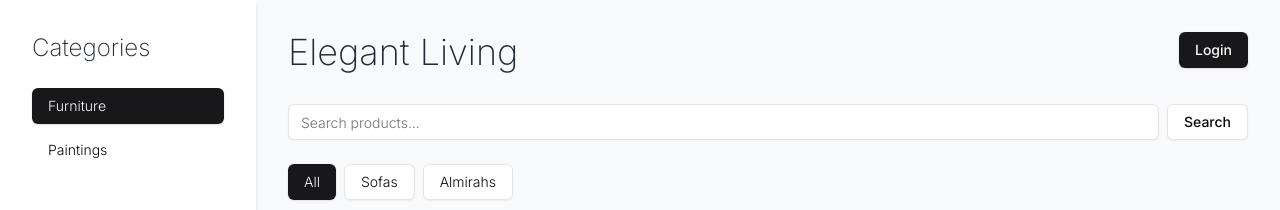
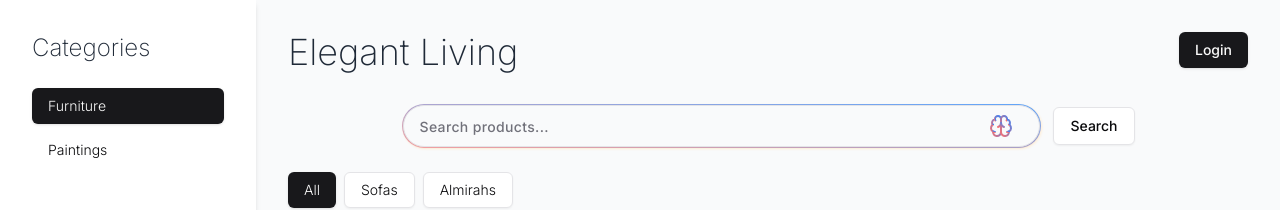
Before and after one commit to GurneeshBudhiraja/ai-recommendation-engine, a Next.js app: page / in a window 1280 px wide. Shown: the top 210 px of the page. Built offline with nearby package versions, Linux system fonts and the light colour scheme; no server answers.

Commit message:
feat: -add the `search-bar.tsx` -expands the input field when the user clicks on the brain icon -add the file selector in the expanded input field

```diff
--- a/package.json
+++ b/package.json
@@ -21,6 +21,7 @@
     "axios": "^1.7.9",
     "class-variance-authority": "^0.7.1",
     "clsx": "^2.1.1",
+    "framer-motion": "^11.15.0",
     "lucide-react": "^0.468.0",
     "mongoose": "^8.9.2",
     "next": "15.1.0",
--- /dev/null
+++ b/public/brain-icon.tsx
@@ -0,0 +1,32 @@
+const BrainIcon = () => (
+  <svg
+    xmlns="http://www.w3.org/2000/svg"
+    width="24"
+    height="24"
+    viewBox="0 0 24 24"
+    fill="none"
+    stroke="url(#lighter-gradient)"
+    strokeWidth="2"
+    strokeLinecap="round"
+    strokeLinejoin="round"
+    className="lucide lucide-brain"
+  >
+    <defs>
+      <linearGradient id="lighter-gradient" x1="0%" y1="100%" x2="100%" y2="0%">
+        <stop offset="0%" stopColor="#f87171" /> {/* Softer red */}
+        <stop offset="100%" stopColor="#3b82f6" /> {/* Softer blue */}
+      </linearGradient>
+    </defs>
+    <path d="M12 5a3 3 0 1 0-5.997.125 4 4 0 0 0-2.526 5.77 4 4 0 0 0 .556 6.588A4 4 0 1 0 12 18Z" />
+    <path d="M12 5a3 3 0 1 1 5.997.125 4 4 0 0 1 2.526 5.77 4 4 0 0 1-.556 6.588A4 4 0 1 1 12 18Z" />
+    <path d="M15 13a4.5 4.5 0 0 1-3-4 4.5 4.5 0 0 1-3 4" />
+    <path d="M17.599 6.5a3 3 0 0 0 .399-1.375" />
+    <path d="M6.003 5.125A3 3 0 0 0 6.401 6.5" />
+    <path d="M3.477 10.896a4 4 0 0 1 .585-.396" />
+    <path d="M19.938 10.5a4 4 0 0 1 .585.396" />
+    <path d="M6 18a4 4 0 0 1-1.967-.516" />
+    <path d="M19.967 17.484A4 4 0 0 1 18 18" />
+  </svg>
+);
+
+export default BrainIcon;
--- a/src/app/page.tsx
+++ b/src/app/page.tsx
@@ -1,17 +1,18 @@
 "use client";
 
 import { useState } from "react";
-import { Input } from "@/components/ui/input";
-import { Button } from "@/components/ui/button";
 import { Sidebar } from "@/components/sidebar";
 import { FurnitureTopBar } from "@/components/furniture-top-bar";
 import { ProductGrid } from "@/components/product-grid";
 import HomeHeaderActions from "@/components/home-header-actions";
+import SearchBar from "@/components/search-bar";
+import { cn } from "@/lib/utils";
 
 const Home = () => {
   const [selectedCategory, setSelectedCategory] = useState("furniture");
   const [selectedSubcategory, setSelectedSubcategory] = useState("all");
   const [searchTerm, setSearchTerm] = useState("");
+  const [aiSearch, setAISearch] = useState<boolean>(false);
 
   return (
     <div className="flex h-screen bg-gray-50 font-light">
@@ -20,23 +21,20 @@ const Home = () => {
         setSelectedCategory={setSelectedCategory}
       />
       <div className="flex-1 overflow-auto">
-        <div className="p-8 ">
+        <div className="p-8 relative">
           <div className="inline-flex justify-between items-start  w-full ">
             <h1 className="text-4xl font-extralight mb-8 text-gray-800">
               Elegant Living
             </h1>
             <HomeHeaderActions />
           </div>
-          <div className="mb-6 flex items-center">
-            <Input
-              type="text"
-              placeholder="Search products..."
-              className="mr-2 bg-white"
-              value={searchTerm}
-              onChange={(e) => setSearchTerm(e.target.value)}
-            />
-            <Button variant="outline">Search</Button>
-          </div>
+
+          <SearchBar
+            searchTerm={searchTerm}
+            setSearchTerm={setSearchTerm}
+            aiSearch={aiSearch}
+            setAISearch={setAISearch}
+          />
           {selectedCategory === "furniture" && (
             <FurnitureTopBar
               selectedSubcategory={selectedSubcategory}
@@ -46,7 +44,10 @@ const Home = () => {
           <ProductGrid
             category={selectedCategory}
             subcategory={selectedSubcategory}
-            searchTerm={searchTerm}
+            searchTerm={!aiSearch ? searchTerm : ""}
+            className={cn("transition-opacity ease-in-out duration-200", {
+              "opacity-50": aiSearch,
+            })}
           />
         </div>
       </div>
--- a/src/components/product-grid.tsx
+++ b/src/components/product-grid.tsx
@@ -7,6 +7,7 @@ import {
   CardTitle,
 } from "@/components/ui/card";
 import { Button } from "@/components/ui/button";
+import { cn } from "@/lib/utils";
 
 interface Product {
   id: number;
@@ -21,6 +22,7 @@ interface ProductGridProps {
   category: string;
   subcategory: string;
   searchTerm: string;
+  className?: string;
 }
 
 const products: Product[] = [
@@ -122,6 +124,7 @@ export const ProductGrid = ({
   category,
   subcategory,
   searchTerm,
+  className,
 }: ProductGridProps) => {
   const filteredProducts = products.filter((product) => {
     const categoryMatch = product.category === category;
@@ -136,7 +139,12 @@ export const ProductGrid = ({
   });
 
   return (
-    <div className="grid grid-cols-1 md:grid-cols-2 lg:grid-cols-3 gap-8">
+    <div
+      className={cn(
+        "grid grid-cols-1 md:grid-cols-2 lg:grid-cols-3 gap-8 ",
+        className
+      )}
+    >
       {filteredProducts.map((product) => (
         <Card key={product.id} className="overflow-hidden">
           <Image
--- /dev/null
+++ b/src/components/search-bar.tsx
@@ -0,0 +1,91 @@
+import React from "react";
+import { Input } from "./ui/input";
+import { Button } from "./ui/button";
+import BrainIcon from "../../public/brain-icon";
+import { cn } from "@/lib/utils";
+import { Paperclip, X } from "lucide-react";
+interface SearchBarProps {
+  searchTerm: string;
+  aiSearch: boolean;
+  setSearchTerm: React.Dispatch<React.SetStateAction<string>>;
+  setAISearch: React.Dispatch<React.SetStateAction<boolean>>;
+}
+
+function SearchBar({
+  searchTerm,
+  setSearchTerm,
+  aiSearch,
+  setAISearch,
+}: SearchBarProps) {
+  return (
+    <div
+      className={cn("", {
+        "absolute left-1/2 -translate-x-1/2 w-2/3 h-1/2 z-50  rounded-3xl border border-black bg-white drop-shadow-lg":
+          aiSearch,
+      })}
+    >
+      {aiSearch && (
+        <div
+          className="absolute right-5 top-5 cursor-pointer hover:bg-gray-200 p-3 rounded-full transition-colors duration-200 ease-in-out "
+          onClick={() => setAISearch(!aiSearch)}
+        >
+          <X size={18} />
+        </div>
+      )}
+      <div
+        className={cn("mb-6 flex items-center justify-center gap-3 w-full", {
+          "absolute bottom-0": aiSearch,
+        })}
+      >
+        <div
+          className={cn(
+            "w-2/3 relative p-px bg-gradient-to-tr from-red-300 to-blue-400 rounded-full drop-shadow-[1px_1px_1px_#ffedd5] ",
+            {
+              "w-3/4": aiSearch,
+            }
+          )}
+        >
+          <Input
+            type="text"
+            placeholder="Search products..."
+            className={cn(
+              " bg-gray-50  focus-visible:ring-0 rounded-full py-5 font-medium tracking-wide w-full px-4",
+              { "py-6 ": aiSearch }
+            )}
+            value={searchTerm}
+            onChange={(e) => setSearchTerm(e.target.value)}
+          />
+          <div
+            className={cn(
+              "absolute right-5 top-1/2 -translate-y-1/2 cursor-pointer inline-flex gap-2"
+            )}
+          >
+            {/* File icon */}
+            {aiSearch && (
+              <span
+                className={cn(
+                  "cursor-pointer rounded-full p-2 hover:bg-gray-400/15 transition-colors ease-in-out duration-200 inline-flex gap-2"
+                )}
+              >
+                <Paperclip />
+              </span>
+            )}
+            {/* Ai search icon */}
+            <span
+              onClick={() => setAISearch(!aiSearch)}
+              className={cn(
+                " rounded-full p-2 hover:bg-gray-400/15 transition-colors ease-in-out duration-200 inline-flex gap-2",
+                { "bg-gray-400/25  ": aiSearch }
+              )}
+            >
+              <BrainIcon />
+            </span>
+          </div>
+        </div>
+        {!aiSearch && <Button variant="outline" className="h-full">Search</Button>}
+      </div>
+    </div>
+  );
+}
+
+export default SearchBar;
--- a/tailwind.config.ts
+++ b/tailwind.config.ts
@@ -9,6 +9,7 @@ export default {
 	],
 	theme: {
 		extend: {
+
 			colors: {
 				background: 'hsl(var(--background))',
 				foreground: 'hsl(var(--foreground))',
```
Also changed, not shown: 1 other file (tests, documents, lock files or other folders).
